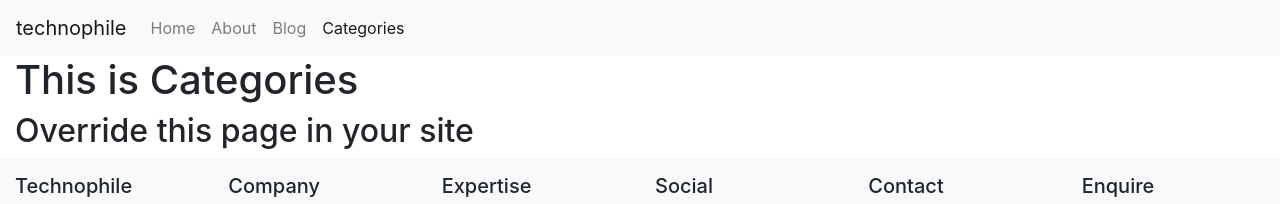
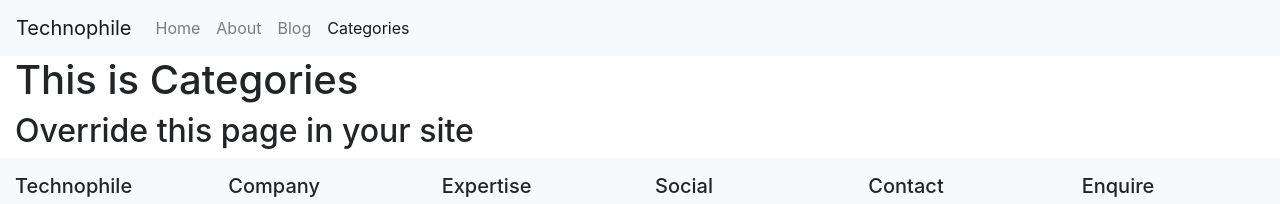
Before and after one commit to AquisTech/technophile-jekyll-theme, a Jekyll site: the page built from pages/categories.html, in a window 1280 px wide. Shown: the top 204 px of the page. Built offline with Jekyll 4.4.1, drawn with Linux system fonts in a browser that asks for light colours; some of the changed lines change nothing that is shown.

Commit message:
Extract owner_name into config

```diff
--- a/_config.yml
+++ b/_config.yml
@@ -34,6 +34,7 @@ plugins:
   - jekyll-target-blank
   - jekyll-admin
 company: true
+owner_name: Technophile # This is either individual name or company name
 email: aquistech@gmail.com
 phone: +917977519229
 formatted_phone: +91 79775 19229
--- a/_includes/footer.html
+++ b/_includes/footer.html
@@ -19,8 +19,8 @@
   </div>
   <div class='navbar navbar-light bg-light'>
     <div class='navbar-text m-auto'>
-      &copy; <a href="https://aquistech.github.io">AquisTech</a> All rights reserved.
-      <a href="https://aquistech.github.io">AquisTech</a>
+      &copy; <a href="https://aquistech.github.io">{{ site.owner_name }}</a> All rights reserved.
+      <a href="https://aquistech.github.io">{{ site.owner_name }}</a>
     </div>
   </div>
 </footer>
--- a/_includes/footer/short_intro.html
+++ b/_includes/footer/short_intro.html
@@ -1,5 +1,5 @@
 <div class='col-md-2'>
-  <h5>Technophile</h5>
+  <h5>{{ site.owner_name }}</h5>
   <p>A Jekyll Theme for Technophiles, Developers and Hackers</p>
   <p>technophile-jekyll is a Jekyll theme for Technophiles, Developers and Hackers to host their portfolio and blog</p>
 </div>
--- a/_includes/navigation.html
+++ b/_includes/navigation.html
@@ -1,6 +1,6 @@
 <header>
   <nav class='navbar navbar-expand-lg fixed-top navbar-light bg-light'>
-    <a class="navbar-brand" href="/">technophile</a>
+    <a class="navbar-brand" href="/">{{ site.owner_name }}</a>
     <button class="navbar-toggler" type="button" data-toggle="collapse" data-target="#navbar-menu" aria-controls="navbar-menu" aria-expanded="false" aria-label="Toggle navigation">
       <span class="navbar-toggler-icon"></span>
     </button>
```
